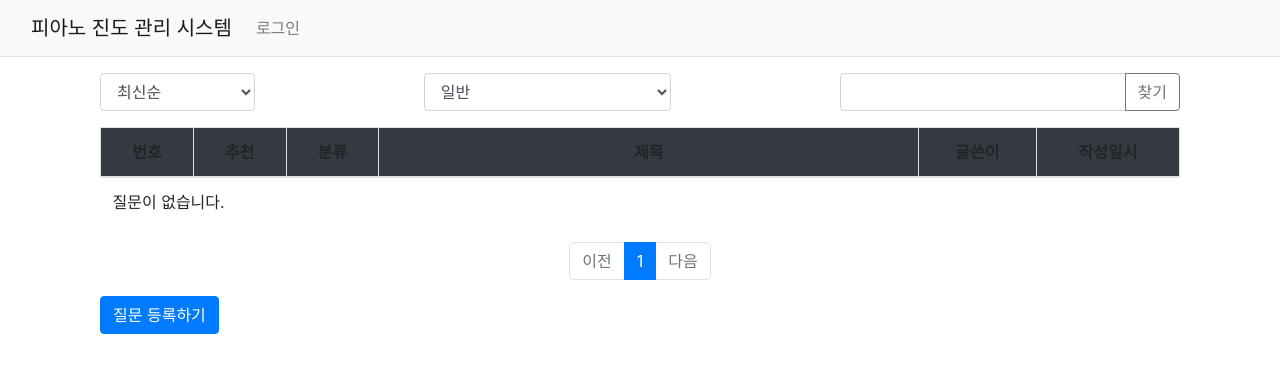
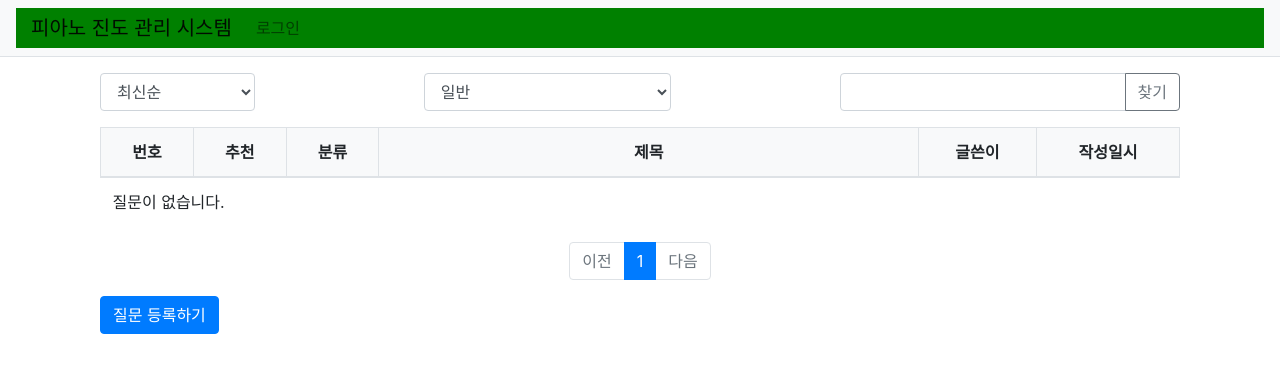
Before and after one commit to elidang/pybo, a Django app: page / in a window 1280 px wide. Shown: the top 373 px of the page. Run offline with Django 3.2, Linux system fonts and the light colour scheme; data that the repository does not hold is empty; some libraries are stand-ins or nearby versions.

Commit message:
네비바 글자 색 생성2

```diff
--- a/templates/navbar.html
+++ b/templates/navbar.html
@@ -1,9 +1,9 @@
 <!-- 네비게이션바 -->
 <nav class="navbar navbar-expand-lg navbar-light bg-light border-bottom" >
-    <div class="container-fluid" style="background-color:light-green;">
+    <div class="container-fluid" style="background-color:green;">
 
-        <a class="navbar-brand" href="{% url 'pybo:index' %}" style=" text: yellow " >피아노 진도 관리 시스템</a>
-        <button class="navbar-toggler" type="button"
+        <a class="navbar-brand" href="{% url 'pybo:index' %}" >피아노 진도 관리 시스템</a>
+        <button class="navbar-toggler" type="button" text=" yellow "
                 data-bs-toggle="collapse"
                 data-bs-target="#navbarSupportedContent"
                 aria-controls="navbarSupportedContent"
--- a/templates/pybo/question_list.html
+++ b/templates/pybo/question_list.html
@@ -31,7 +31,7 @@
     </div>
     <table class="table">
         <thead>
-        <tr class="text-center table-bordered bg-dark">
+        <tr class="text-center table-bordered bg-light">
             <th>번호</th>
             <th>추천</th>
             <th>분류</th>
```
